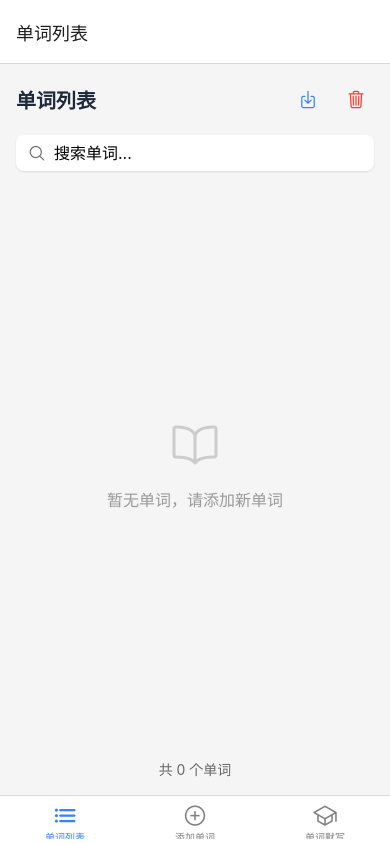
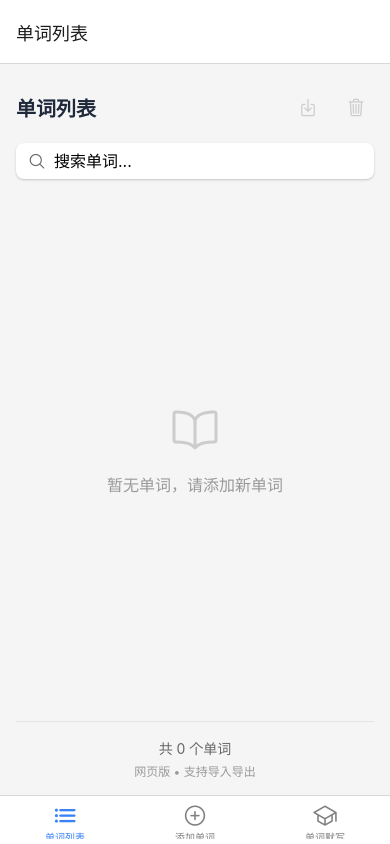
Before and after one commit to 123ccpdd/Memo-words-pocket, a React Native app: screen / in a window 390 px wide. Built offline with nearby package versions, Linux system fonts and the light colour scheme.

Commit message:
单词列表导出删除适配三端

```diff
--- a/screens/WordListScreen.js
+++ b/screens/WordListScreen.js
@@ -1,9 +1,23 @@
 import React, { useState } from 'react';
-import { View, Text, FlatList, TouchableOpacity, TextInput, StyleSheet, Alert } from 'react-native';
+import {
+  View,
+  Text,
+  FlatList,
+  TouchableOpacity,
+  TextInput,
+  StyleSheet,
+  Alert,
+  Platform
+} from 'react-native';
 import { Ionicons } from '@expo/vector-icons';
-// 关键：正确导入 File 类和 FileSystem（完整导出，确保包含 documentDirectory）
-import { File, FileSystem } from 'expo-file-system';
-import * as Sharing from 'expo-sharing';
+
+// 根据平台选择性地导入原生模块
+let File, FileSystem, Sharing;
+if (Platform.OS !== 'web') {
+  // 只在原生平台导入这些模块
+  ({ File, FileSystem } = require('expo-file-system'));
+  Sharing = require('expo-sharing');
+}
 
 const WordListScreen = ({ words, deleteWord, clearAllWords }) => {
   const [searchTerm, setSearchTerm] = useState('');
@@ -14,17 +28,78 @@ const WordListScreen = ({ words, deleteWord, clearAllWords }) => {
     word.chinese.toLowerCase().includes(searchTerm.toLowerCase())
   );
 
-  // 导出单词（优化：增加 FileSystem 容错判断）
+  // 统一的提示函数（支持三端）
+  const showAlert = (title, message, buttons = [], options = {}) => {
+    if (Platform.OS === 'web') {
+      // Web 端使用浏览器原生 alert/confirm
+      if (buttons.length >= 2) {
+        // 确认对话框
+        const result = window.confirm(`${title}\n${message}`);
+        if (result && buttons[1] && buttons[1].onPress) {
+          buttons[1].onPress();
+        }
+      } else {
+        // 简单提示
+        window.alert(`${title}\n${message}`);
+      }
+    } else {
+      // iOS 和 Android 使用 React Native Alert
+      Alert.alert(title, message, buttons, options);
+    }
+  };
+
+  // 统一的确认对话框函数
+  const showConfirm = (title, message, onConfirm, onCancel = () => {}) => {
+    if (Platform.OS === 'web') {
+      const result = window.confirm(`${title}\n${message}`);
+      if (result) {
+        onConfirm();
+      } else {
+        onCancel();
+      }
+    } else {
+      Alert.alert(
+        title,
+        message,
+        [
+          { text: '取消', style: 'cancel', onPress: onCancel },
+          { text: '确认', style: 'destructive', onPress: onConfirm }
+        ]
+      );
+    }
+  };
+
+  // Web 端的文件下载功能
+  const downloadFileOnWeb = (content, filename) => {
+    try {
+      // 创建 Blob 对象
+      const blob = new Blob([content], { type: 'text/plain;charset=utf-8' });
+
+      // 创建下载链接
+      const url = URL.createObjectURL(blob);
+      const link = document.createElement('a');
+      link.href = url;
+      link.download = filename;
+
+      // 触发下载
+      document.body.appendChild(link);
+      link.click();
+      document.body.removeChild(link);
+
+      // 释放 URL 对象
+      URL.revokeObjectURL(url);
+
+      return true;
+    } catch (error) {
+      console.error('Web端文件下载失败:', error);
+      return false;
+    }
+  };
+
+  // 导出单词（三端适配）
   const exportWords = async () => {
     if (words.length === 0) {
-      Alert.alert('提示', '没有单词可导出');
-      return;
-    }
-
-    // 容错判断：确保 FileSystem 和 documentDirectory 存在
-    if (!FileSystem || !FileSystem.documentDirectory) {
-      Alert.alert('错误', '无法获取文件目录，导出失败');
-      console.error('FileSystem 或 documentDirectory 为 undefined');
+      showAlert('提示', '没有单词可导出');
       return;
     }
 
@@ -32,12 +107,31 @@ const WordListScreen = ({ words, deleteWord, clearAllWords }) => {
     const content = words
       .map(word => `${word.english},${word.chinese}`)
       .join('\n');
+    const filename = 'vocabulary_words.txt';
 
-    // 正确使用 FileSystem.documentDirectory 构建文件 URI
-    const fileUri = `${FileSystem.documentDirectory}vocabulary_words.txt`;
+    // Web 端处理
+    if (Platform.OS === 'web') {
+      const success = downloadFileOnWeb(content, filename);
+      if (success) {
+        showAlert('成功', '单词已导出并开始下载');
+      } else {
+        showAlert('错误', '导出单词失败，请重试');
+      }
+      return;
+    }
 
+    // 原生平台处理（Android/iOS）
     try {
+      // 容错判断：确保 FileSystem 和 documentDirectory 存在
+      if (!FileSystem || !FileSystem.documentDirectory) {
+        showAlert('错误', '无法获取文件目录，导出失败');
+        console.error('FileSystem 或 documentDirectory 为 undefined');
+        return;
+      }
+
+      const fileUri = `${FileSystem.documentDirectory}${filename}`;
       const targetFile = new File(fileUri);
+
       await targetFile.writeAsStringAsync(content, {
         encoding: File.Encoding.UTF8,
         overwrite: true,
@@ -45,29 +139,36 @@ const WordListScreen = ({ words, deleteWord, clearAllWords }) => {
 
       if (await Sharing.isAvailableAsync()) {
         await Sharing.shareAsync(fileUri);
+        showAlert('成功', '单词已导出并分享');
       } else {
-        Alert.alert('提示', '分享功能不可用，文件已保存到: ' + fileUri);
+        showAlert('提示', `分享功能不可用，文件已保存到: ${fileUri}`);
       }
     } catch (error) {
       console.error('导出失败:', error);
-      Alert.alert('错误', '导出单词失败');
+      showAlert('错误', '导出单词失败');
     }
   };
 
   // 确认清空所有单词
   const confirmClearAll = () => {
     if (words.length === 0) {
-      Alert.alert('提示', '没有单词可清空');
+      showAlert('提示', '没有单词可清空');
       return;
     }
 
-    Alert.alert(
+    showConfirm(
       '确认',
       '确定要清空所有单词吗？此操作不可恢复！',
-      [
-        { text: '取消', style: 'cancel' },
-        { text: '确认', style: 'destructive', onPress: clearAllWords }
-      ]
+      clearAllWords
+    );
+  };
+
+  // 删除单个单词的确认
+  const confirmDeleteWord = (wordId, wordText) => {
+    showConfirm(
+      '确认删除',
+      `确定要删除单词 "${wordText}" 吗？`,
+      () => deleteWord(wordId)
     );
   };
 
@@ -83,7 +184,7 @@ const WordListScreen = ({ words, deleteWord, clearAllWords }) => {
       </View>
       <TouchableOpacity
         style={styles.deleteButton}
-        onPress={() => deleteWord(item.id)}
+        onPress={() => confirmDeleteWord(item.id, item.english)}
       >
         <Ionicons name="trash-outline" size={20} color="#ff3b30" />
       </TouchableOpacity>
@@ -95,11 +196,27 @@ const WordListScreen = ({ words, deleteWord, clearAllWords }) => {
       <View style={styles.header}>
         <Text style={styles.title}>单词列表</Text>
         <View style={styles.actionButtons}>
-          <TouchableOpacity style={styles.button} onPress={exportWords}>
-            <Ionicons name="download-outline" size={20} color="#3B82F6" />
+          <TouchableOpacity
+            style={styles.button}
+            onPress={exportWords}
+            disabled={words.length === 0}
+          >
+            <Ionicons
+              name="download-outline"
+              size={20}
+              color={words.length === 0 ? "#ccc" : "#3B82F6"}
+            />
           </TouchableOpacity>
-          <TouchableOpacity style={styles.button} onPress={confirmClearAll}>
-            <Ionicons name="trash-outline" size={20} color="#ff3b30" />
+          <TouchableOpacity
+            style={styles.button}
+            onPress={confirmClearAll}
+            disabled={words.length === 0}
+          >
+            <Ionicons
+              name="trash-outline"
+              size={20}
+              color={words.length === 0 ? "#ccc" : "#ff3b30"}
+            />
           </TouchableOpacity>
         </View>
       </View>
@@ -112,13 +229,28 @@ const WordListScreen = ({ words, deleteWord, clearAllWords }) => {
           value={searchTerm}
           onChangeText={setSearchTerm}
           clearButtonMode="while-editing"
+          {...(Platform.OS === 'web' ? {
+            // Web 端特定的属性
+            onKeyPress: (e) => {
+              if (e.key === 'Escape') {
+                setSearchTerm('');
+              }
+            }
+          } : {})}
         />
       </View>
 
       {filteredWords.length === 0 ? (
         <View style={styles.emptyState}>
           <Ionicons name="book-outline" size={48} color="#ccc" />
-          <Text style={styles.emptyText}>暂无单词，请添加新单词</Text>
+          <Text style={styles.emptyText}>
+            {searchTerm ? '没有找到匹配的单词' : '暂无单词，请添加新单词'}
+          </Text>
+          {searchTerm && (
+            <TouchableOpacity onPress={() => setSearchTerm('')}>
+              <Text style={styles.clearSearchText}>清除搜索</Text>
+            </TouchableOpacity>
+          )}
         </View>
       ) : (
         <FlatList
@@ -129,12 +261,25 @@ const WordListScreen = ({ words, deleteWord, clearAllWords }) => {
           initialNumToRender={10}
           maxToRenderPerBatch={10}
           windowSize={5}
+          {...(Platform.OS === 'web' ? {
+            // Web 端优化滚动
+            style: { maxHeight: 'calc(100vh - 200px)' }
+          } : {})}
         />
       )}
 
-      <Text style={styles.wordCount}>
-        共 {words.length} 个单词
-      </Text>
+      <View style={styles.footer}>
+        <Text style={styles.wordCount}>
+          共 {words.length} 个单词
+          {searchTerm && filteredWords.length !== words.length &&
+            ` (${filteredWords.length} 个匹配)`}
+        </Text>
+        {Platform.OS === 'web' && (
+          <Text style={styles.platformHint}>
+            网页版 • 支持导入导出
+          </Text>
+        )}
+      </View>
     </View>
   );
 };
@@ -144,17 +289,34 @@ const styles = StyleSheet.create({
     flex: 1,
     padding: 16,
     backgroundColor: '#f5f5f5',
+    ...(Platform.OS === 'web' ? {
+      // Web 端特定样式
+      maxWidth: 800,
+      marginHorizontal: 'auto',
+      width: '100%',
+    } : {})
   },
   header: {
     flexDirection: 'row',
     justifyContent: 'space-between',
     alignItems: 'center',
     marginBottom: 16,
+    ...(Platform.OS === 'web' ? {
+      // Web 端优化
+      paddingTop: Platform.OS === 'web' ? 8 : 0,
+    } : {})
   },
   title: {
     fontSize: 20,
     fontWeight: 'bold',
     color: '#1E293B',
+    ...(Platform.OS === 'ios' ? {
+      // iOS 特定样式
+      fontFamily: 'System',
+    } : Platform.OS === 'android' ? {
+      // Android 特定样式
+      fontFamily: 'Roboto',
+    } : {})
   },
   actionButtons: {
     flexDirection: 'row',
@@ -162,6 +324,8 @@ const styles = StyleSheet.create({
   },
   button: {
     padding: 8,
+    borderRadius: 6,
+    backgroundColor: Platform.OS === 'ios' ? 'rgba(0,0,0,0.05)' : 'transparent',
   },
   searchContainer: {
     flexDirection: 'row',
@@ -176,6 +340,13 @@ const styles = StyleSheet.create({
     shadowOpacity: 0.1,
     shadowRadius: 2,
     elevation: 2,
+    ...(Platform.OS === 'web' ? {
+      // Web 端优化
+      boxShadow: '0 1px 3px rgba(0,0,0,0.1)',
+      ':focus-within': {
+        boxShadow: '0 0 0 2px rgba(59, 130, 246, 0.5)',
+      }
+    } : {})
   },
   searchIcon: {
     marginRight: 8,
@@ -183,9 +354,15 @@ const styles = StyleSheet.create({
   searchInput: {
     flex: 1,
     fontSize: 16,
+    ...(Platform.OS === 'web' ? {
+      outlineStyle: 'none',
+    } : {})
   },
   listContainer: {
     gap: 8,
+    ...(Platform.OS === 'web' ? {
+      paddingBottom: 20,
+    } : {})
   },
   wordItem: {
     flexDirection: 'row',
@@ -199,6 +376,13 @@ const styles = StyleSheet.create({
     shadowOpacity: 0.1,
     shadowRadius: 2,
     elevation: 2,
+    ...(Platform.OS === 'web' ? {
+      transition: 'transform 0.2s, box-shadow 0.2s',
+      ':hover': {
+        transform: 'translateY(-2px)',
+        boxShadow: '0 4px 12px rgba(0,0,0,0.1)',
+      }
+    } : {})
   },
   wordInfo: {
     flexDirection: 'row',
@@ -221,6 +405,13 @@ const styles = StyleSheet.create({
   },
   deleteButton: {
     padding: 4,
+    borderRadius: 4,
+    ...(Platform.OS === 'web' ? {
+      cursor: 'pointer',
+      ':hover': {
+        backgroundColor: 'rgba(255, 59, 48, 0.1)',
+      }
+    } : {})
   },
   emptyState: {
     flex: 1,
@@ -232,12 +423,29 @@ const styles = StyleSheet.create({
     fontSize: 16,
     color: '#999',
   },
+  clearSearchText: {
+    fontSize: 14,
+    color: '#3B82F6',
+    textDecorationLine: 'underline',
+    marginTop: 8,
+  },
+  footer: {
+    marginTop: 16,
+    paddingTop: 16,
+    borderTopWidth: 1,
+    borderTopColor: '#e5e5e5',
+  },
   wordCount: {
-    marginTop: 16,
     fontSize: 14,
     color: '#666',
     textAlign: 'center',
   },
+  platformHint: {
+    fontSize: 12,
+    color: '#999',
+    textAlign: 'center',
+    marginTop: 4,
+  },
 });
 
 export default WordListScreen;
```
